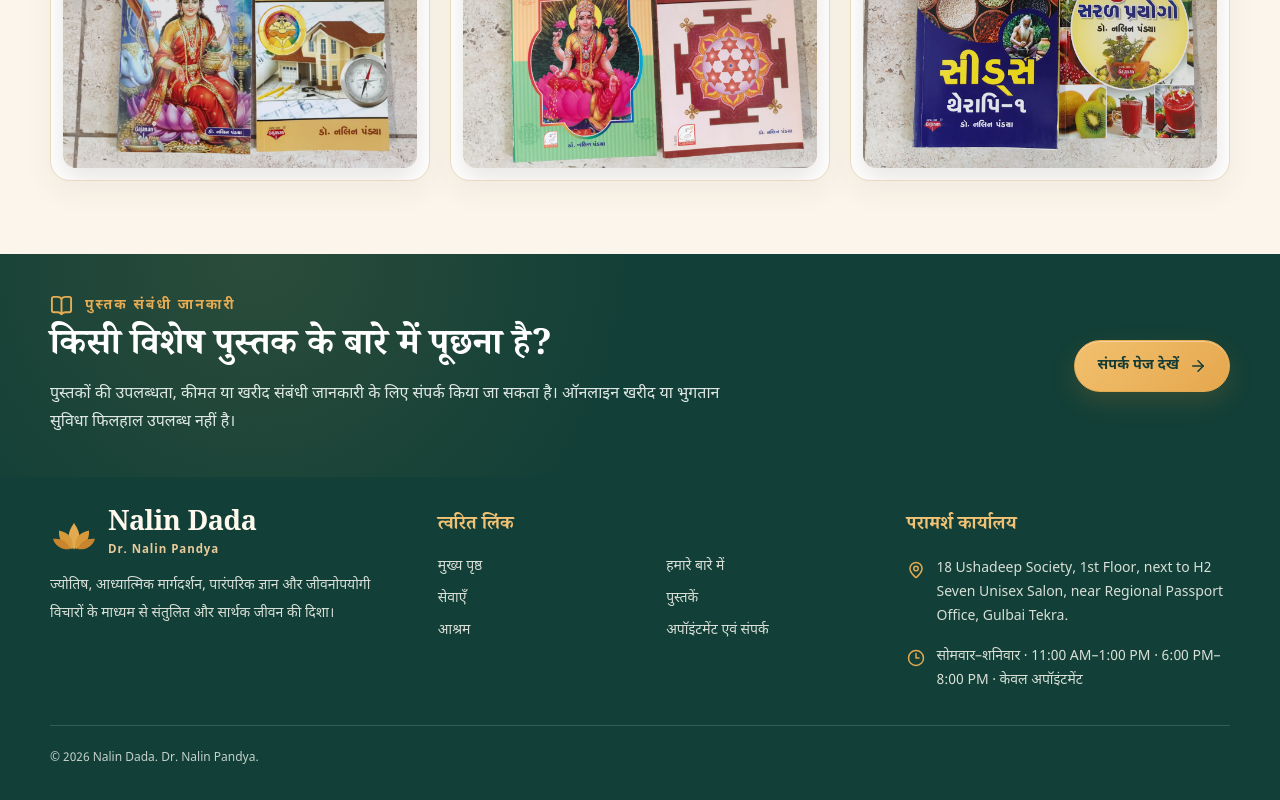
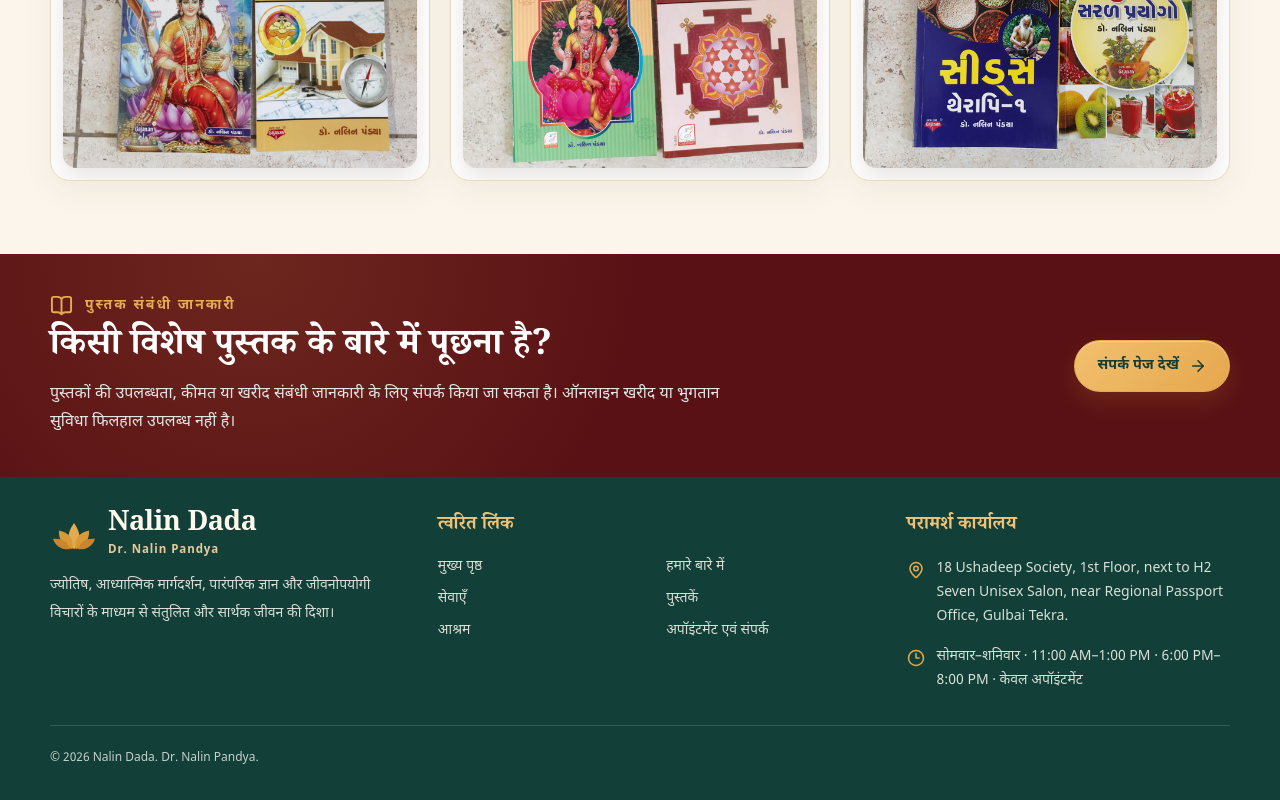
Before and after one commit to dhruvintejani/nalin_dada, a React (Vite) app: page /books in a window 1280 px wide. Shown: the part 2732-3532 px from the top of the page. Built offline with nearby package versions, Linux system fonts and the light colour scheme.

Commit message:
Unify pre-footer CTA bands with deep maroon brand color

```diff
--- a/src/index.css
+++ b/src/index.css
@@ -675,8 +675,8 @@ a {
 
 .appointment-band {
   background:
-    radial-gradient(circle at 20% 0%, rgba(225, 171, 82, 0.12), transparent 24rem),
-    #123f37;
+    radial-gradient(circle at 20% 0%, rgba(225, 171, 82, 0.14), transparent 24rem),
+    #5a1115;
 }
 
 .footer-title {
```
